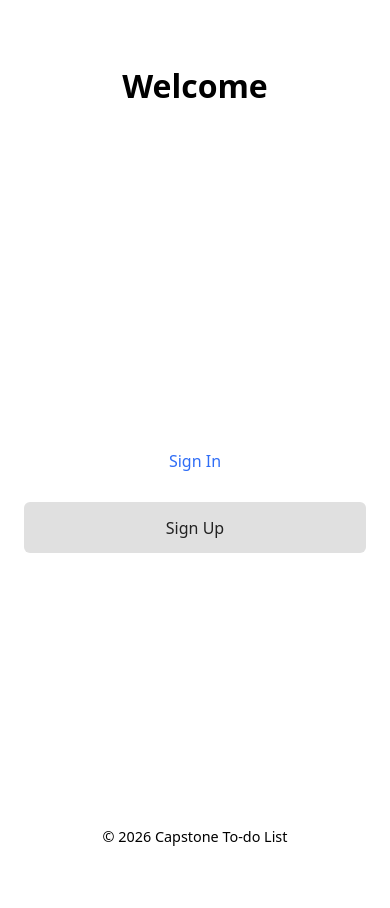
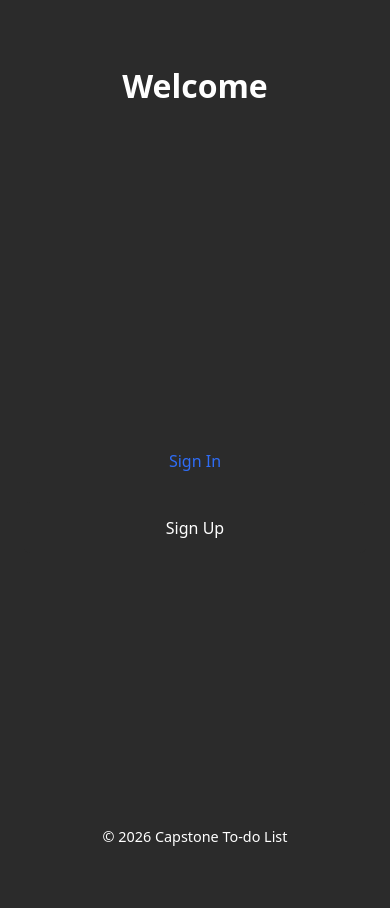
Before and after one commit to Shieldsx/capstone_project, a Django app: page / in a window 390 px wide. Run offline with Django 5.2, Linux system fonts and the light colour scheme.

Commit message:
Added desktop max-width constraint for improved responsive layout

```diff
--- a/static/css/style.css
+++ b/static/css/style.css
@@ -29,8 +29,9 @@
 }
 
 .btn-secondary {
-  background-color: #e0e0e0;
-  color: #222;
+  background: #2b2b2b;
+  color: #fff;
+  border: 1px solid rgba(255, 255, 255, 0.25);
 }
 
 .landing-footer {
@@ -41,8 +42,10 @@
 /* ---------------- Base ---------------- */
 
 body {
-  margin: 0;
-  font-family: system-ui, -apple-system, Segoe UI, Roboto, Arial, sans-serif;
+    margin: 0;
+    font-family: system-ui, -apple-system, Segoe UI, Roboto, Arial, sans-serif;
+    background: #2b2b2b;
+    color: #fff;
 }
 
 /* ---------------- Global UI Elements ---------------- */
@@ -353,3 +356,15 @@ select:-webkit-autofill {
   transition: background-color 9999s ease-in-out 0s;
   box-shadow: 0 0 0px 1000px #2b2b2b inset;
 }
+
+/* Desktop width constraint */
+@media (min-width: 768px) {
+
+  .auth,
+  .dashboard,
+  .landing-container {
+    max-width: 480px;
+    margin: 0 auto;
+  }
+
+}
```
